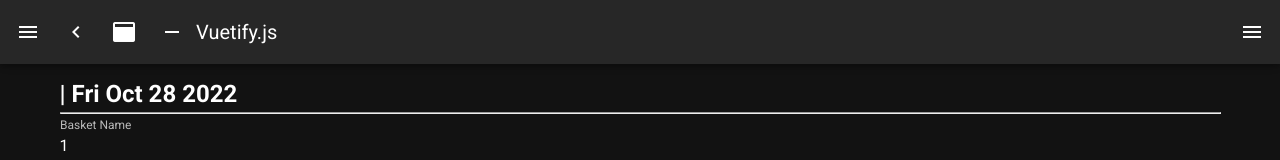
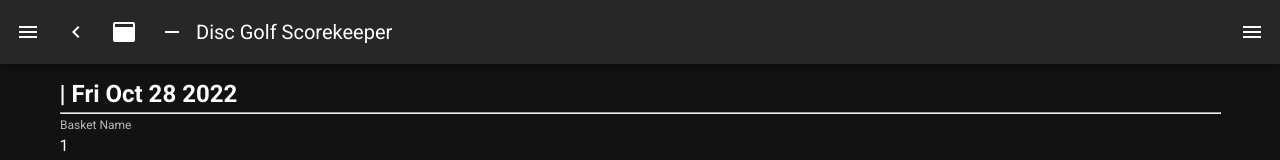
Before and after one commit to riesenfeld/Disc-Golf-Scorekeeper, a Nuxt app: page /game in a window 1280 px wide. Shown: the top 160 px of the page. Built offline with nearby package versions, Linux system fonts and the light colour scheme.

Commit message:
changed default titles, got rid of reference to inspire route in nav drawer

```diff
--- a/layouts/default.vue
+++ b/layouts/default.vue
@@ -73,19 +73,19 @@ export default {
       items: [
         {
           icon: 'mdi-apps',
-          title: 'Welcome',
+          title: 'Home',
           to: '/',
         },
         {
           icon: 'mdi-chart-bubble',
-          title: 'Inspire',
-          to: '/inspire',
+          title: 'History',
+          to: '/history',
         },
       ],
       miniVariant: false,
       right: true,
       rightDrawer: false,
-      title: 'Vuetify.js',
+      title: 'Disc Golf Scorekeeper',
     }
   },
 }
--- a/nuxt.config.js
+++ b/nuxt.config.js
@@ -6,8 +6,8 @@ export default {
 
   // Global page headers: https://go.nuxtjs.dev/config-head
   head: {
-    titleTemplate: '%s - disc-golf-scorekeeper',
-    title: 'disc-golf-scorekeeper',
+    titleTemplate: '%s | Disc Golf Scorekeeper',
+    title: 'Disc Golf Scorekeeper',
     htmlAttrs: {
       lang: 'en',
     },
--- a/pages/game.vue
+++ b/pages/game.vue
@@ -62,6 +62,9 @@ export default {
         notes: '',
       },
     }
+  },
+  head: {
+    title: 'Game',
   },
   computed: {
     currentGame() {
--- a/pages/history.vue
+++ b/pages/history.vue
@@ -7,6 +7,9 @@
 <script>
 export default {
   name: 'HistoryPage',
+  head: {
+    title: 'History',
+  },
   computed: {
     gameHistory() {
       return this.$store.getters.getGameHistory
--- a/pages/index.vue
+++ b/pages/index.vue
@@ -95,6 +95,9 @@
 <script>
 export default {
   name: 'IndexPage',
+  head: {
+    title: 'Home',
+  },
   computed: {
     currentGameStatus() {
       return this.$store.getters.getCurrentGameStatus
--- a/pages/setup.vue
+++ b/pages/setup.vue
@@ -12,6 +12,9 @@ export default {
   name: 'SetupPage',
   data() {
     return {}
+  },
+  head: {
+    title: 'Setup',
   },
   computed: {
     currentGameStatus() {
```
